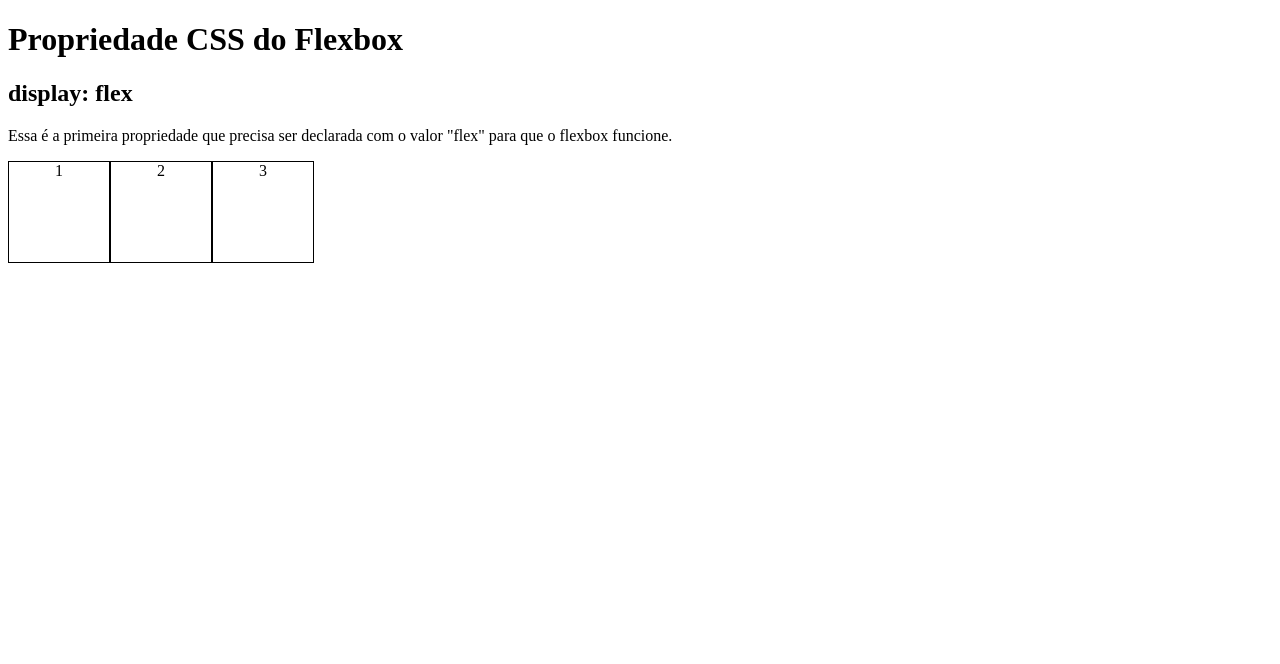
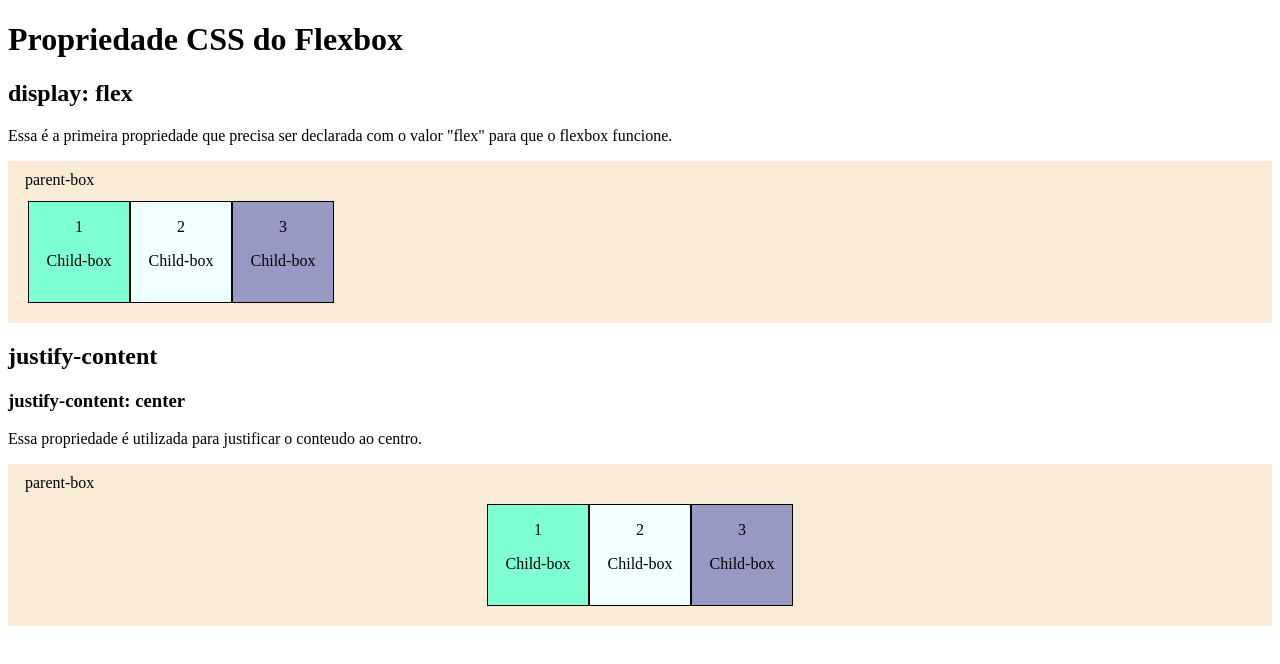
Before and after one commit to jordanea-statute/css-flexbox, a plain HTML site: page index.html in a window 1280 px wide. Drawn offline with Linux system fonts and the light colour scheme.

Commit message:
Atualização css display- flex e justify-content

```diff
--- a/index.html
+++ b/index.html
@@ -12,15 +12,51 @@
 <body>
     <h1 class="page-title">Propriedade CSS do Flexbox </h1>
 
-    <section class="Propert-section">
+    <section class="Propert-section" id="display-flex">
         <h2 class="Property-title">display: flex</h2>
+
         <p class="property-explanation">
            Essa é a primeira propriedade que precisa ser declarada com o valor "flex" para que o flexbox funcione.
         </p>
         <div class="parent-box">
-            <div class="child">1</div>
-            <div class="child">2</div>
-            <div class="child">3</div>
+            <p>parent-box</p>
+            <div class="child-box">
+                <p>1</p>
+                <p>Child-box</p>
+            </div>
+            <div class="child-box">
+                <p>2</p>
+                <p>Child-box</p>
+            </div>
+            <div class="child-box">
+                <p>3</p>
+                <p>Child-box</p>
+            </div>
+        </div>
+
+    </section>
+
+    <section class="Propert-section"  id="justify-content">
+        <h2 class="Property-title">justify-content</h2>
+        <h3 class="value-title">justify-content: center</h2>
+
+        <p class="property-explanation">
+           Essa propriedade é utilizada para justificar o conteudo ao centro.
+        </p>
+        <div class="parent-box">
+            <p>parent-box</p>
+            <div class="child-box">
+                <p>1</p>
+                <p>Child-box</p>
+            </div>
+            <div class="child-box">
+                <p>2</p>
+                <p>Child-box</p>
+            </div>
+            <div class="child-box">
+                <p>3</p>
+                <p>Child-box</p>
+            </div>
         </div>
 
     </section>
--- a/style.css
+++ b/style.css
@@ -1,12 +1,31 @@
-.child{
+.child-box{
     /*border-color: black;
     border-style: solid;
     border-width: 1px; */
-    border: black solid 1px; /*shorthand*/
+    border: black solid 1px; /*shorthand, é atalho*/
     width: 100px;
     height: 100px;
     text-align: center;
 }
 .parent-box{
     display: flex;
+    background-color: antiquewhite;
+    padding: 40px 20px 20px 20px ; /*shorthand para: o padding-top padding-right padding-bottom, padding-left*/ /*padding é um espaçamento interno da box*/
 }
+.parent-box > p{
+    position: absolute;
+    margin-top: -30px ;
+    left: 25px;
+}
+.parent-box div:nth-child(2){
+    background-color: aquamarine;
+}
+.parent-box div:nth-child(3){
+    background-color: azure;
+}
+.parent-box div:nth-child(4){
+    background-color: rgb(152, 152, 197);
+}
+#justify-content .parent-box{
+    justify-content: center;
+}
```
